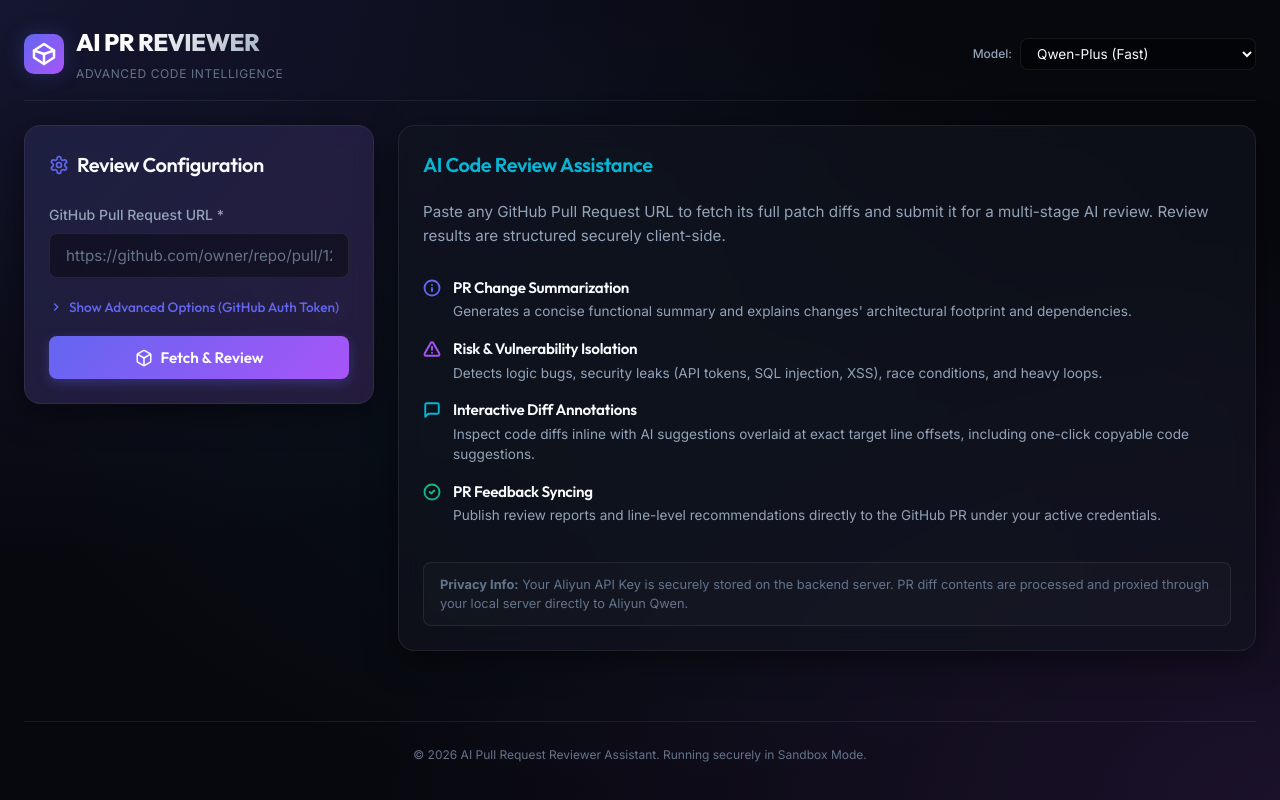
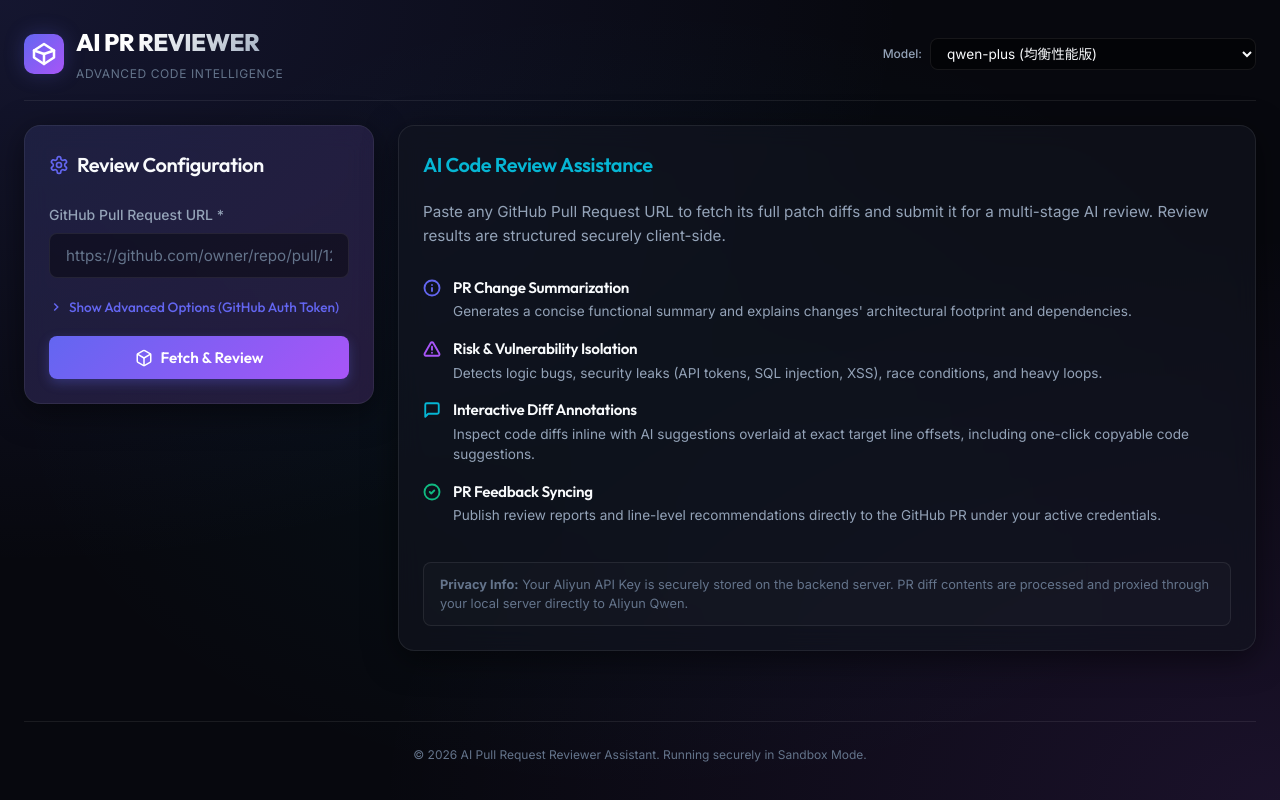
Before and after one commit to lwayne7/ai-pr-reviewer, a React (Vite) app: page / in a window 1280 px wide. Built offline with nearby package versions, Linux system fonts and the light colour scheme.

Commit message:
feat: use official DashScope model version names directly and expand Qwen model selections

```diff
--- a/src/App.tsx
+++ b/src/App.tsx
@@ -129,9 +129,11 @@
               style={{ padding: '6px 12px', fontSize: '0.85rem', width: 'auto', background: 'rgba(0,0,0,0.5)', cursor: 'pointer' }}
               disabled={isLoading || !!reviewResult}
             >
-              <option value="qwen-plus">Qwen-Plus (Fast)</option>
-              <option value="qwen-max">Qwen-Max (Deep Reasoning)</option>
-              <option value="qwen2.5-coder-32b-instruct">Qwen2.5 Coder 32B (Elite)</option>
+              <option value="qwen-plus">qwen-plus (均衡性能版)</option>
+              <option value="qwen-max">qwen-max (旗舰超强版)</option>
+              <option value="qwen2.5-coder-72b-instruct">qwen2.5-coder-72b-instruct (最强代码专家)</option>
+              <option value="qwen2.5-coder-32b-instruct">qwen2.5-coder-32b-instruct (高效代码专家)</option>
+              <option value="qwen-turbo">qwen-turbo (极速轻量版)</option>
             </select>
           </div>
 
```
Also changed, not shown: 1 other file (tests, documents, lock files or other folders).
